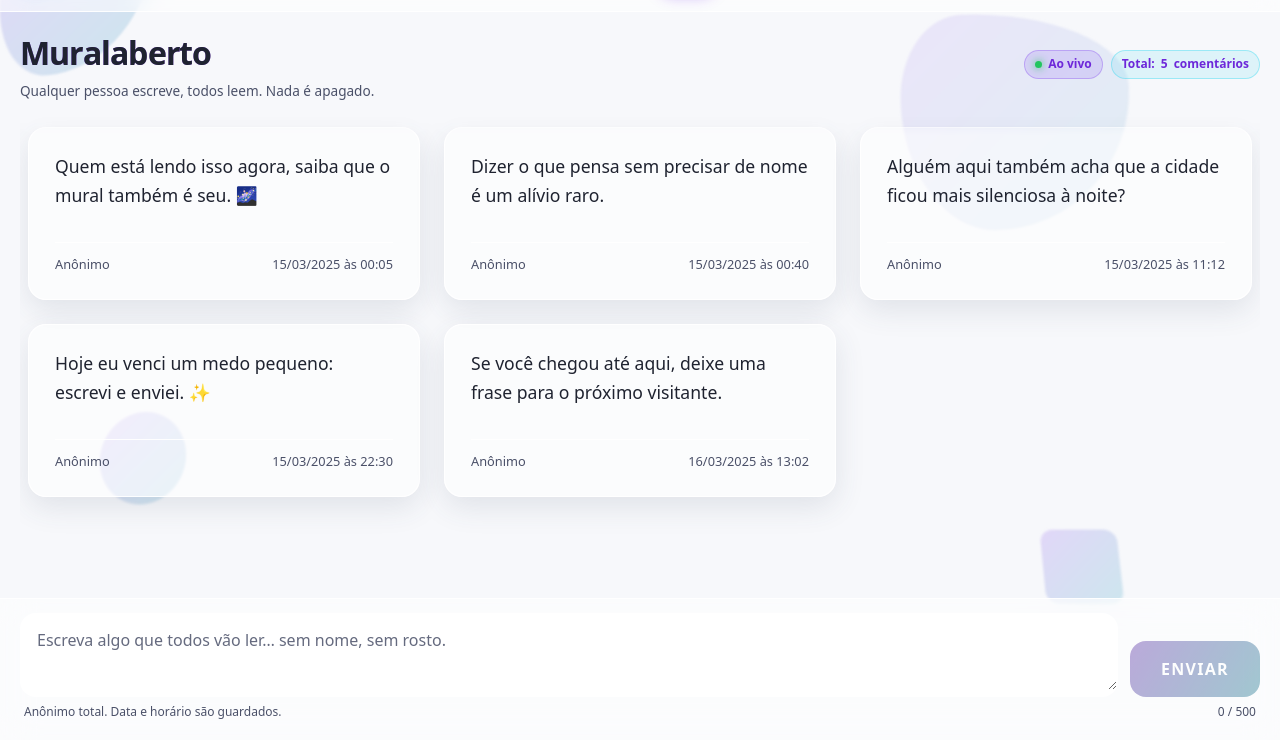
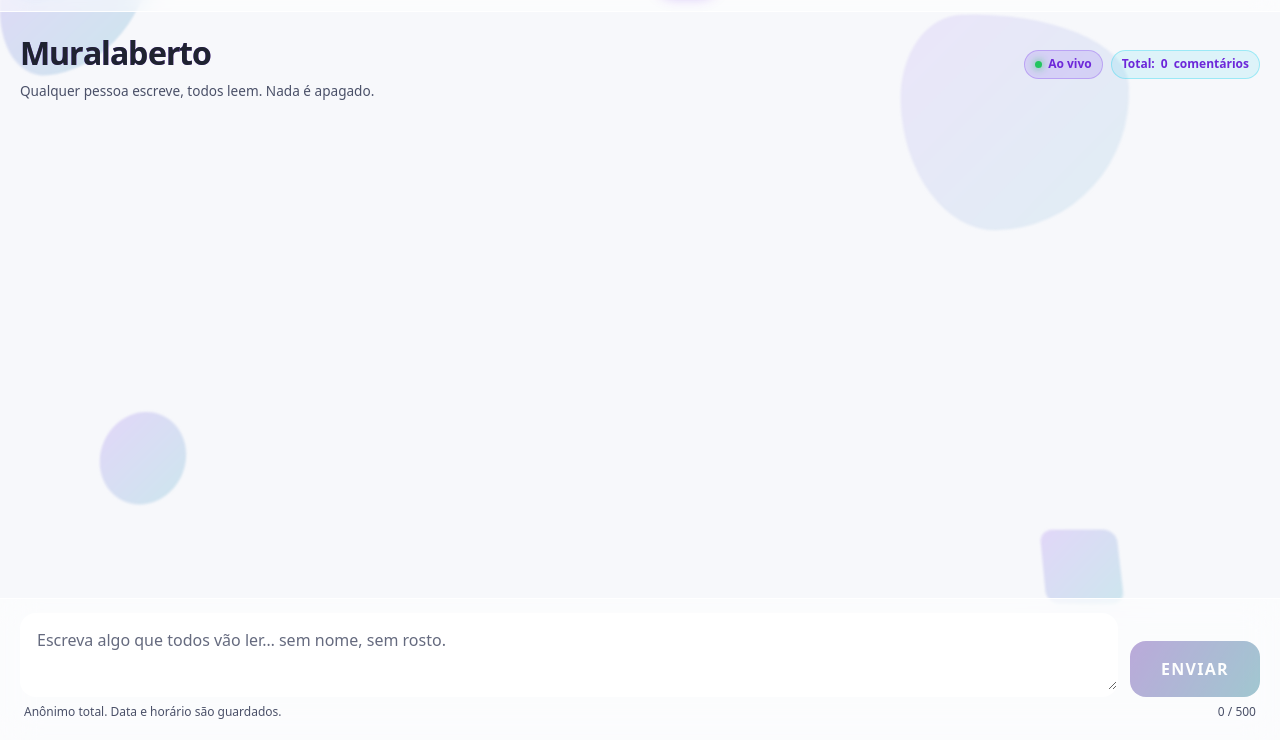
Before and after one commit to Parpelotes1/Chat-anonimo, a plain HTML site: page public/index.html in a window 1280 px wide. Shown: the part 60-800 px from the top of the page. Drawn offline with Linux system fonts and the light colour scheme; no server answers.

Commit message:
Update index.html

```diff
--- a/public/index.html
+++ b/public/index.html
@@ -1538,13 +1538,7 @@ const DADOS = {
 };
 /* ===================== FIM CAMADA DE DADOS ===================== */
 
-const COMENTARIOS_DEMO = [
-  { id: 'd1', texto: 'Quem está lendo isso agora, saiba que o mural também é seu. 🌌', criado_em: '2025-03-14T21:05:00-03:00' },
-  { id: 'd2', texto: 'Dizer o que pensa sem precisar de nome é um alívio raro.', criado_em: '2025-03-14T21:40:00-03:00' },
-  { id: 'd3', texto: 'Alguém aqui também acha que a cidade ficou mais silenciosa à noite?', criado_em: '2025-03-15T08:12:00-03:00' },
-  { id: 'd4', texto: 'Hoje eu venci um medo pequeno: escrevi e enviei. ✨', criado_em: '2025-03-15T19:30:00-03:00' },
-  { id: 'd5', texto: 'Se você chegou até aqui, deixe uma frase para o próximo visitante.', criado_em: '2025-03-16T10:02:00-03:00' }
-];
+const COMENTARIOS_DEMO = []
 
 /* ===================== ESTADO ===================== */
 const estado = {
```
